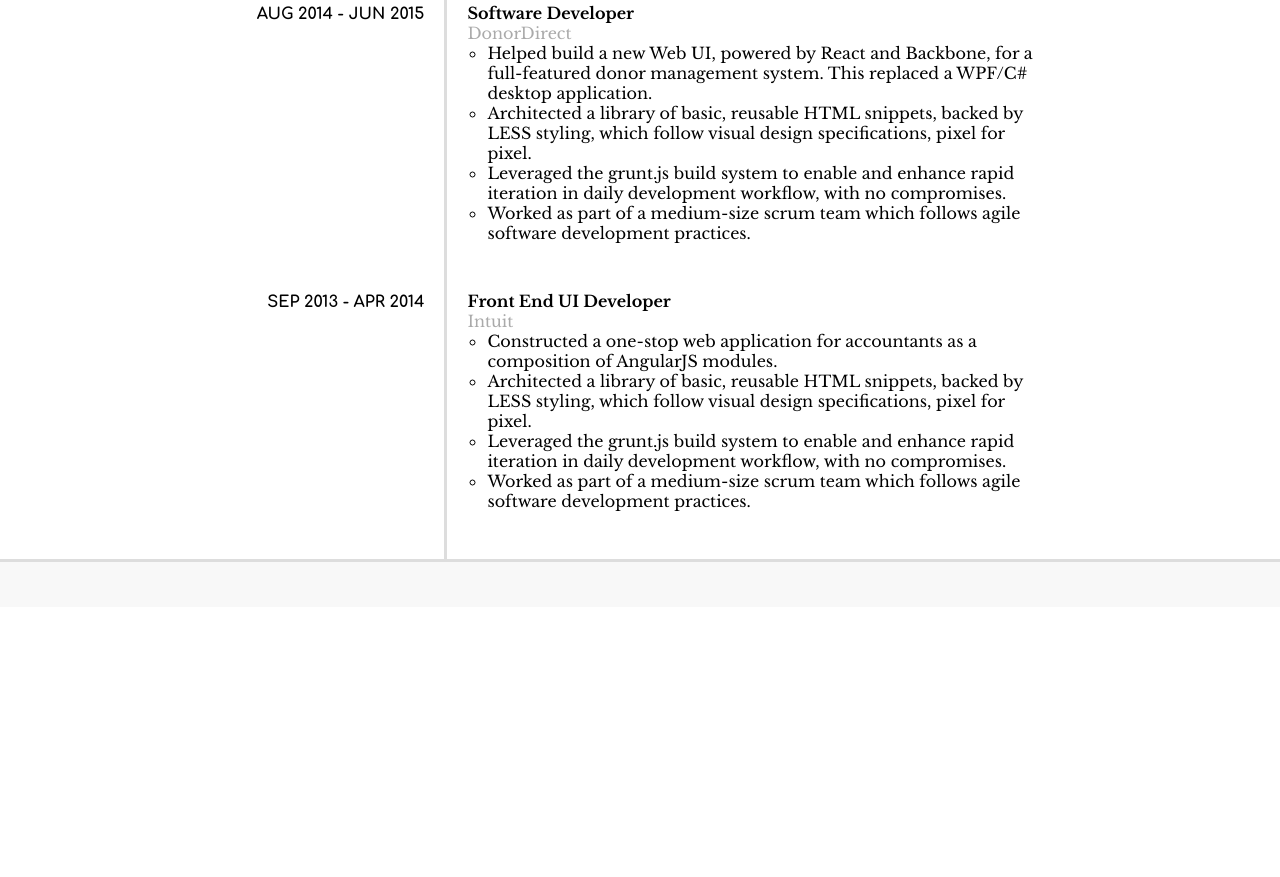
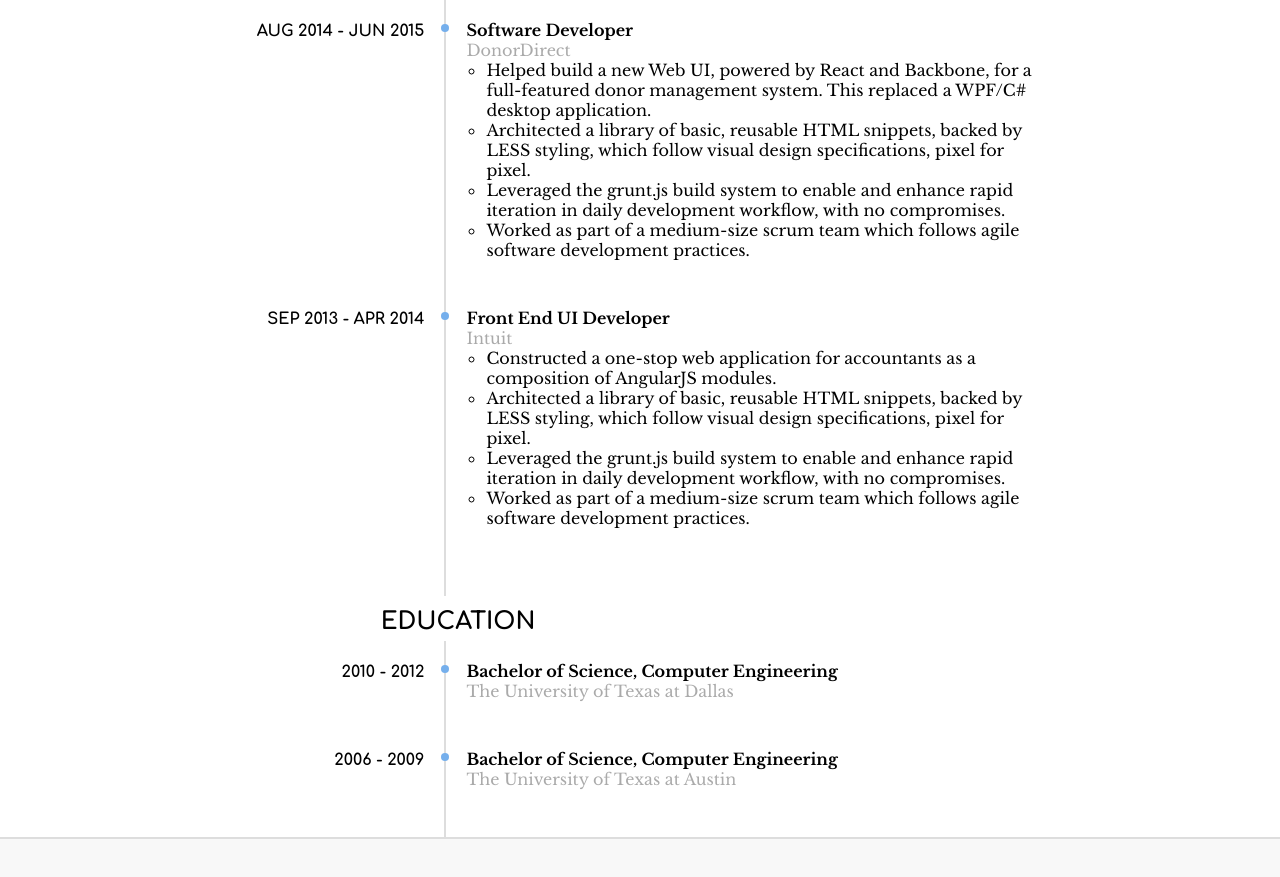
Before and after one commit to mendenhall-dev/drewmendenhall.com, a Gatsby site: page / in a window 1280 px wide. Shown: the part 781-1658 px from the top of the page. Before the commit the page ends 1388 px from the top, so only its background shows below. Built offline with nearby package versions, Linux system fonts and the light colour scheme; Gatsby itself is replaced by a stand-in of ours.

Commit message:
more WIP
bullet points on timeline

```diff
--- a/src/pages/index.js
+++ b/src/pages/index.js
@@ -6,10 +6,15 @@
 import GlobalStyle from '../GlobalStyle'
 import SEO from '../components/seo'
 
+const blue = '#75afec'
 const greyDark = '#aaa'
 const grey = '#ddd'
 const greyLight = '#f8f8f8'
 const jobSpacing = '3em'
+const strokeWidth = 2
+
+const accentColor = blue
+const strokeColor = grey
 
 const Container = styled.div`
   max-width: 800px;
@@ -25,23 +30,24 @@
   }
 `
 const Header = styled.header`
-  font-family: Libre Baskerville, Baskerville;
+  font-family: Libre Baskerville, Baskerville, serif;
   background: ${greyLight};
-  border-bottom: 3px solid ${grey};
+  border-bottom: ${strokeWidth}px solid ${strokeColor};
   padding-top: 1rem;
 
   h1 {
     margin: 0;
   }
 `
+const Subtitle = styled.div`
+  color: ${accentColor};
+  font-family: Comfortaa, sans-serif;
+  font-weight: bold;
+`
 const Footer = styled.footer`
   background: ${greyLight};
-  border-top: 3px solid ${grey};
+  border-top: ${strokeWidth}px solid ${strokeColor};
   min-height: 3em;
-
-  @media print {
-    display: none;
-  }
 `
 const SectionHeader = styled.h2`
   font-family: Comfortaa, sans-serif;
@@ -75,19 +81,40 @@
 const Master = styled.div`
   display: table-cell;
   padding-right: 20px;
-  border-right: 3px solid ${grey};
+  border-right: ${strokeWidth}px solid ${strokeColor};
   text-align: right;
 `
 const Detail = styled.div`
   display: table-cell;
-  flex-shrink: 1;
   padding-left: 20px;
+  padding-bottom: ${jobSpacing};
 
-  padding-bottom: ${jobSpacing};
+  position: relative;
+
+  :before {
+    content: '';
+
+    display: block;
+    width: 0.5em;
+    height: 0.5em;
+    border-radius: 100%;
+    background: ${accentColor};
+
+    position: absolute;
+    left: -0.35em;
+    top: 0.25em;
+
+    @media print {
+      -webkit-print-color-adjust: exact;
+      color-adjust: exact;
+      display: block;
+    }
+  }
 `
 
 const Company = styled.div`
   color: ${greyDark};
+
   @media print {
     color: inherit;
   }
@@ -109,6 +136,7 @@
     <Header>
       <Container>
         <h1>Drew Mendenhall</h1>
+        <Subtitle>Full-Stack Web Developer</Subtitle>
         <p>
           Full-stack web developer passionate about using the best tools for the
           job. I have primarily worked on ASP.NET and NodeJS back-ends, and I am
@@ -231,6 +259,26 @@
             </JobHighlights>
           </Detail>
         </Job>
+
+        <Job>
+          <Master>
+            <SectionHeader>Education</SectionHeader>
+          </Master>
+        </Job>
+        <Job>
+          <Period>2010 - 2012</Period>
+          <Detail>
+            <Position>Bachelor of Science, Computer Engineering</Position>
+            <Company>The University of Texas at Dallas</Company>
+          </Detail>
+        </Job>
+        <Job>
+          <Period>2006 - 2009</Period>
+          <Detail>
+            <Position>Bachelor of Science, Computer Engineering</Position>
+            <Company>The University of Texas at Austin</Company>
+          </Detail>
+        </Job>
       </JobList>
     </Section>
     <Footer>
```
